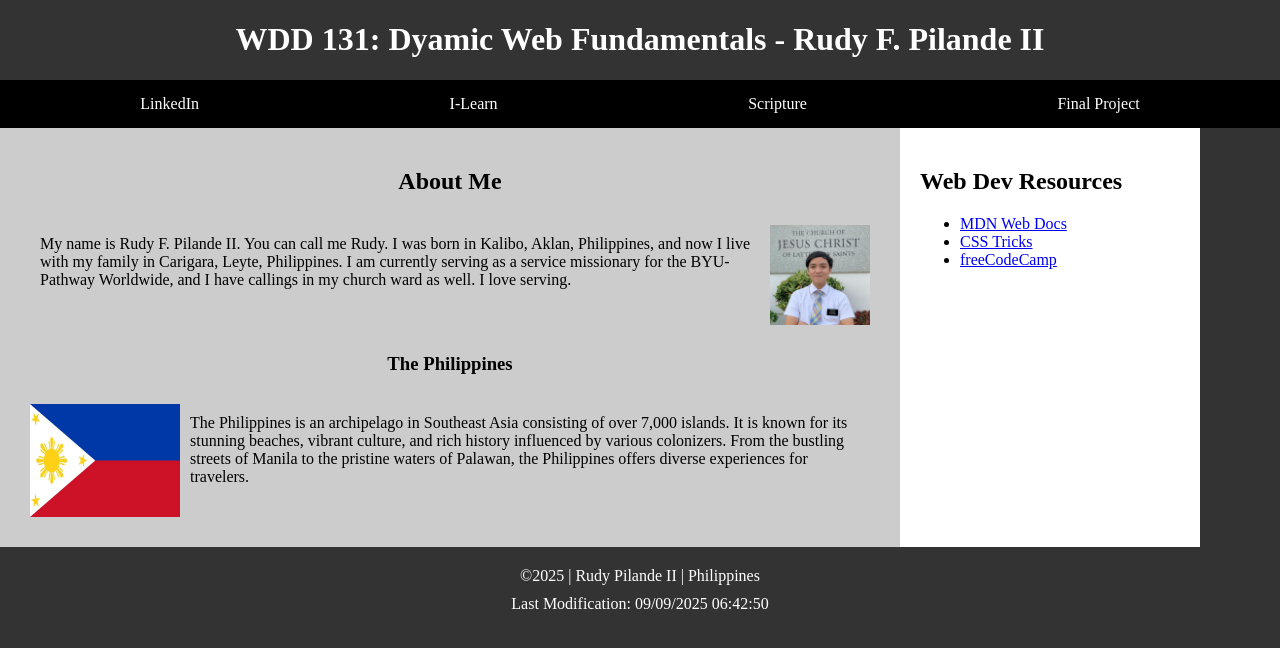
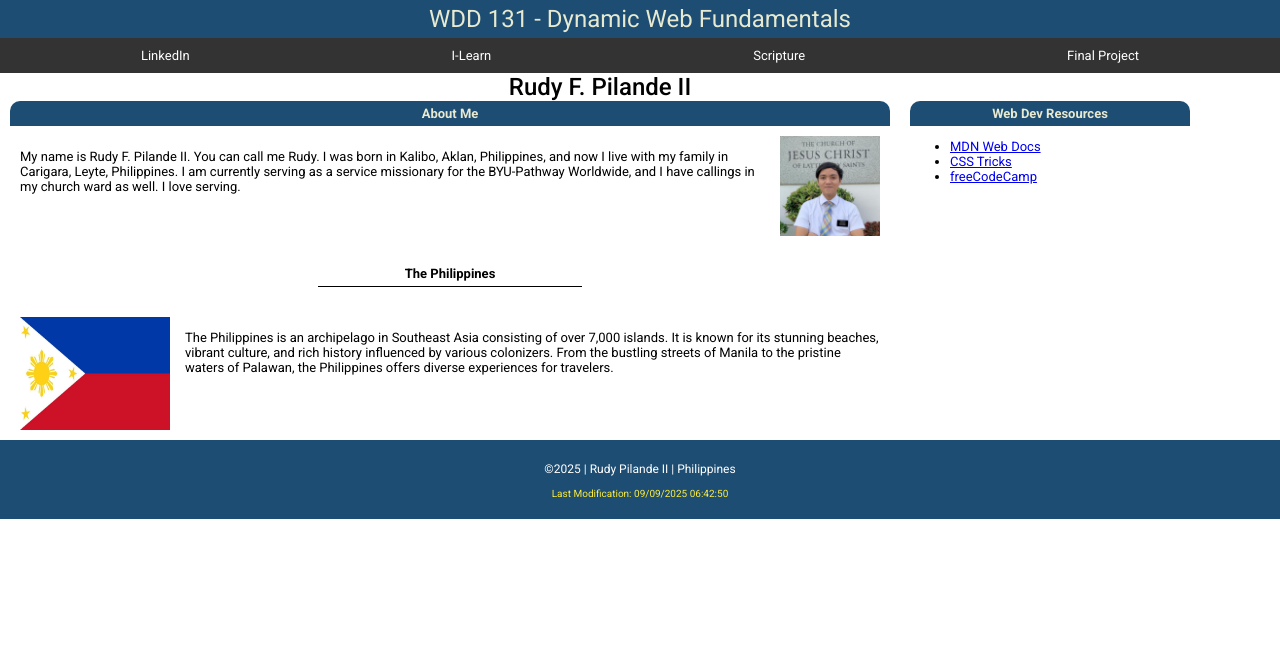
Before and after one commit to Toginomi/wdd131, a plain HTML site: page index.html in a window 1280 px wide. Drawn offline with Linux system fonts and the light colour scheme.

Commit message:
week 1 fix

```diff
--- a/index.html
+++ b/index.html
@@ -12,12 +12,12 @@
 
     <link rel="preconnect" href="https://fonts.googleapis.com">
     <link rel="preconnect" href="https://fonts.gstatic.com" crossorigin>
-    <link href="https://fonts.googleapis.com/css2?family=Roboto:wght@400;700&display=swap" rel="stylesheet">
+    <link href="https://fonts.googleapis.com/css2?family=Roboto:ital,wdth,wght@0,75..100,100..900;1,75..100,100..900&display=swap" rel="stylesheet">
 </head>
 
 <body>
     <header>
-        <h1>WDD 131: Dyamic Web Fundamentals - Rudy F. Pilande II</h1>
+        <span id="course-title">WDD 131 - Dynamic Web Fundamentals</span>
         <nav>
             <ul>
                 <li><a href="https://www.linkedin.com/in/rudy-ii-pilande">LinkedIn</a></li>
@@ -30,14 +30,13 @@
         </nav>
     </header>
     <main>
+        <h1>Rudy F. Pilande II</h1>
         <section id="about-me" class="card">
-
             <h2>About Me</h2>
             <section id="about-me-content">
                 <p>My name is Rudy F. Pilande II. You can call me Rudy. I was born in Kalibo, Aklan, Philippines, and
                     now I live with my family in Carigara, Leyte, Philippines. I am currently serving as a service
-                    missionary
-                    for the BYU-Pathway Worldwide, and I have callings in my church ward as well. I love serving.</p>
+                    missionary for the BYU-Pathway Worldwide, and I have callings in my church ward as well. I love serving.</p>
                 <img src="images/my-picture.jpeg" alt="Rudy Pilande II" width="100">
             </section>
 
@@ -45,10 +44,8 @@
             <section id="country-content">
                 <img src="images/philippines-flag.png" alt="The Philippine Flag" width="150">
                 <p>The Philippines is an archipelago in Southeast Asia consisting of over 7,000 islands. It is known for
-                    its
-                    stunning beaches, vibrant culture, and rich history influenced by various colonizers. From the
-                    bustling
-                    streets of Manila to the pristine waters of Palawan, the Philippines offers diverse experiences for
+                    its stunning beaches, vibrant culture, and rich history influenced by various colonizers. From the
+                    bustling streets of Manila to the pristine waters of Palawan, the Philippines offers diverse experiences for
                     travelers.</p>
             </section>
         </section>
@@ -63,7 +60,7 @@
         </section>
     </main>
     <footer>
-        <p>&copy;<span id="currentyear"></span> | Rudy Pilande II | Philippines</p>
+        <p id="copyright">&copy;<span id="currentyear"></span> | Rudy Pilande II | Philippines</p>
         <p id="lastModified"></p>
     </footer>
 </body>
--- a/styles/base.css
+++ b/styles/base.css
@@ -1,19 +1,30 @@
 body {
+    font-family: "Roboto", sans-serif;
     margin: 0;
-    background-color: #333;
+    background-color: #ffffff;
 }
 
 header {
-    color: white;
+    background-color: #1d4d72;
+    color: #e7ead0;
+    text-align: center;
+    font-weight: 400;
+    font-size: x-large;
+}
+
+header span{
+    display: block;
+    padding: 5px;
 }
 
 header nav ul {
     list-style-type: none;
-    padding: 15px;
+    padding: 10px;
     margin: 0;
     display: flex;
     justify-content: space-around;
-    background-color: #000;
+    background-color: #333333;
+    font-size: small;
 }
 
 header nav ul li {
@@ -25,38 +36,6 @@ header nav ul li a {
     text-decoration: none;
 }
 
-main {
-    max-width: 1200px;
-    display: grid;
-    grid-template-columns: 3fr 1fr;
-}
-
-h1,
-#about-me h2,
-h3 {
-    text-align: center;
-}
-
-#about-me {
-    background-color: #ccc;
-    padding: 20px;
-}
-
-p {
-    margin: 10px;
-}
-
-#about-me-content,
-#country-content {
-    display: flex;
-    padding: 10px;
-}
-
-#web-dev-resources {
-    background-color: white;
-    padding: 20px;
-}
-
 nav a {
     text-decoration: none;
     color: #333;
@@ -66,13 +45,81 @@ nav a {
 
 nav a:hover {
     color: #fff;
-    background-color: #007BFF;
-    border-radius: 5px;
+    text-decoration: underline;
+}
+
+main {
+    max-width: 1200px;
+    display: grid;
+    grid-template-columns: 3fr 1fr;
+    grid-template-areas:
+        "title title"
+        "about resources";
+}
+
+main h1 {
+    grid-area: title;
+    font-weight: 500;
+    font-size: x-large;
+    text-align: center;
+    margin: 0;
+}
+
+.card {
+    border-radius: 10px;
+    font-size: small;
+    margin-top: 0;
+    padding-left: 10px;
+    padding-right: 10px;
+}
+
+h2{
+    background-color: #1d4d72;
+    font-size: small;
+    color: #e7ead0;
+    padding: 5px;
+    text-align: center;
+    top: 0;
+    margin: 0;
+    border-radius: 10px 10px 0 0;
+}
+
+h3{
+    text-align: center;
+    font-size: small;
+    width: 30%;
+    margin: 20px auto;
+    border-bottom: 1px solid;
+    padding-bottom: 5px;
+}
+
+#about-me {
+    grid-area: about;
+}
+
+#web-dev-resources {
+    grid-area: resources;
+}
+
+#about-me-content,
+#country-content {
+    display: flex;
+    padding: 10px;
+    gap: 15px;
 }
 
 footer {
-    background-color: #333;
+    background-color: #1d4d72;
     color: white;
     text-align: center;
     padding: 10px;
+    font-size: x-small;
 }
+
+footer #copyright {
+    font-size: larger;
+}
+
+footer #lastModified {
+    color: #fced3e;
+}
```
